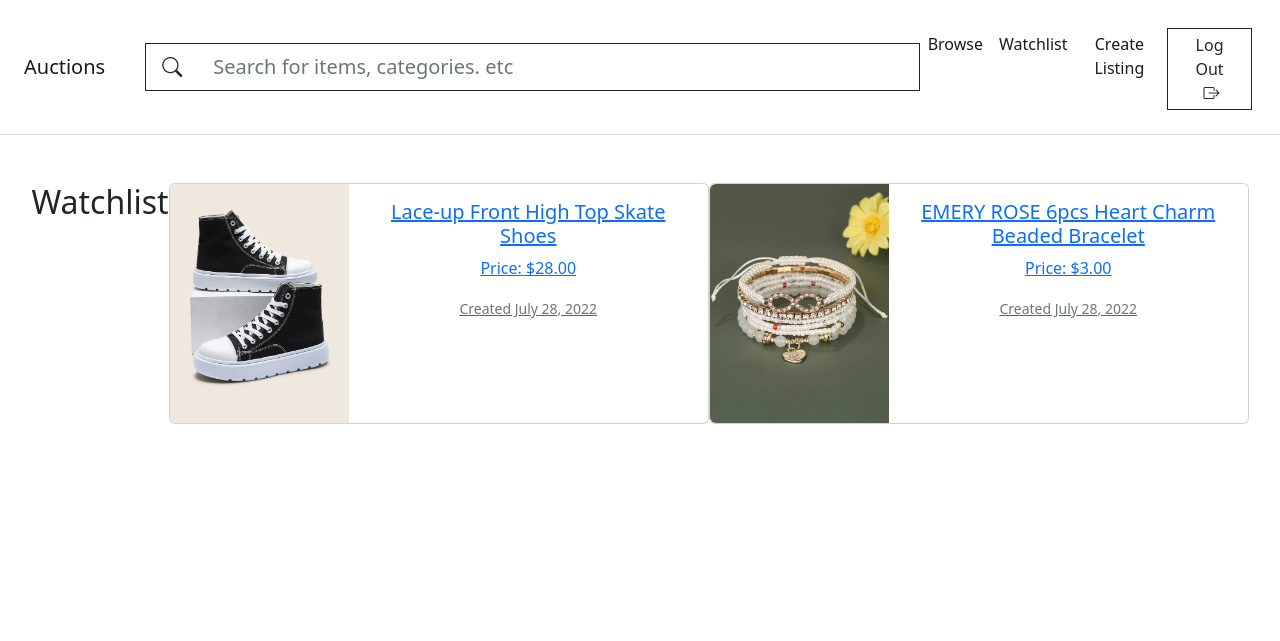
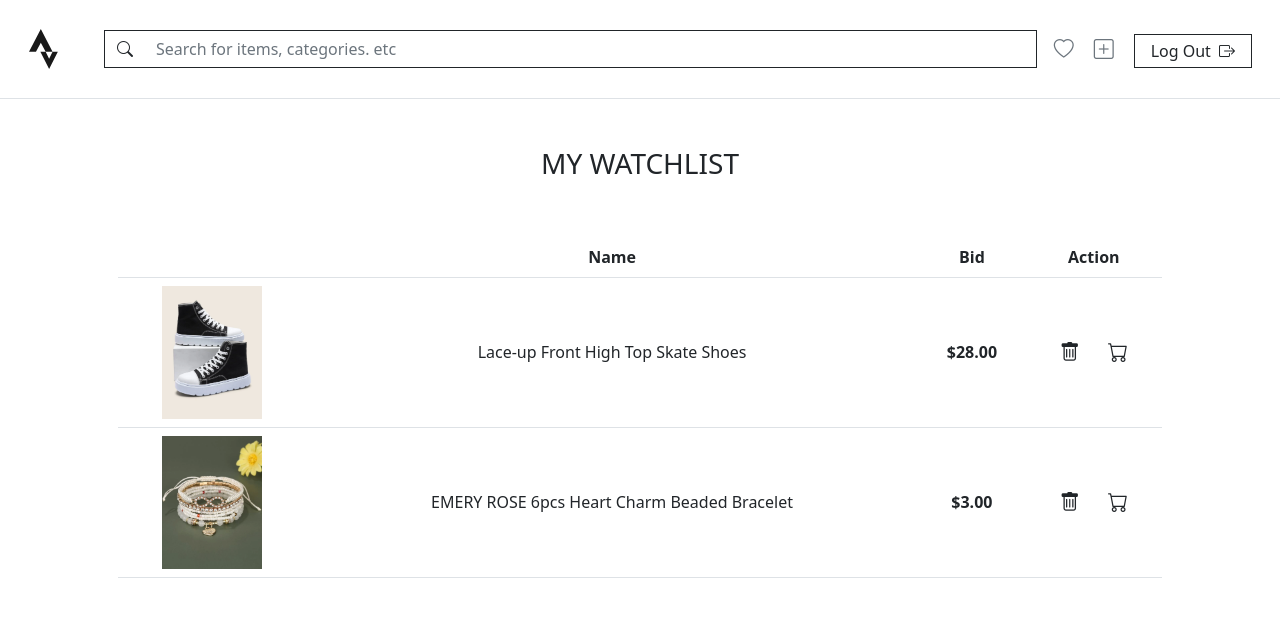
Before and after one commit to craftzmask/E-commerce, a Django app: page /watchlist/view in a window 1280 px wide. Shown: the top 641 px of the page. Run offline with Django 3.2, Linux system fonts and the light colour scheme; a user stored in the database is signed in; data comes from the database, SQL or seed files in the repository; both versions use the stored data as it was after the commit; some libraries are stand-ins or nearby versions.

Commit message:
done style

```diff
--- a/auctions/forms.py
+++ b/auctions/forms.py
@@ -38,11 +38,31 @@ class RegisterForm(forms.Form):
 
 class ListingForm(ModelForm):
     template_name = 'auctions/snippets/form.html'
-    category = forms.ModelChoiceField(queryset=Category.objects.all())
+    category = forms.ModelChoiceField(queryset=Category.objects.all(), initial='', widget=forms.Select(attrs={
+        'class': style + " form-select text-start"
+    }))
     class Meta:
         model = Listing
         fields = ['title', 'description', 'starting_bid', 'photo', 'category']
-
+        widgets={
+            'title': forms.TextInput(attrs={
+                'class': style,
+                'placeholder': 'Title',
+            }),
+            'description': forms.Textarea(attrs={
+                'class': style,
+                'style': 'height: 130px',
+                'placeholder': 'Description',
+            }),
+            'starting_bid': forms.NumberInput(attrs={
+                'class': 'form-control rounded-0',
+                'placeholder': 'Enter Bid',
+            }),
+            'photo': forms.ClearableFileInput(attrs={
+                'class': 'form-control rounded-0 shadow-none',
+                'type': 'file'
+            })
+        }
 
 class PlaceBidForm(ModelForm):
     template_name = 'auctions/snippets/form.html'
--- a/auctions/templates/auctions/layout.html
+++ b/auctions/templates/auctions/layout.html
@@ -11,16 +11,20 @@
     <body class="vh-100">
 
         <!-- Navbar -->
-        <nav class="navbar navbar-expand-lg bg-white navbar-white border-bottom p-0">
+        <nav class="navbar navbar-white navbar-expand-lg bg-white border-bottom p-0">
             <div class="container-fluid p-4">
                 <button class="navbar-toggler" type="button" data-bs-toggle="collapse" data-bs-target="#navbar">
                     <span class="navbar-toggler-icon"></span>
                 </button>
 
-                <a class="navbar-brand" href="{% url 'index' %}">Auctions</a>
+                <a class="navbar-brand" href="{% url 'index' %}">
+                    <svg xmlns="http://www.w3.org/2000/svg" width="40" height="40" fill="currentColor" class="bi bi-strava" viewBox="0 0 16 16">
+                        <path d="M6.731 0 2 9.125h2.788L6.73 5.497l1.93 3.628h2.766L6.731 0zm4.694 9.125-1.372 2.756L8.66 9.125H6.547L10.053 16l3.484-6.875h-2.112z"/>
+                    </svg>
+                </a>
 
                 <form class="d-flex flex-fill ms-4 border border-dark w-75" role="search">
-                    <div class="input-group input-group-lg">
+                    <div class="input-group input-group">
                         <i class="bi bi-search input-group-text bg-white border-0"></i>
                         <input type="text" class="form-control border-0 shadow-none" placeholder="Search for items, categories. etc">
                     </div>
@@ -28,30 +32,31 @@
 
                 <div class="collapse navbar-collapse" id="navbar">
                     <ul class="navbar-nav text-center ms-auto">
-                      <li class="nav-item">
-                        <a class="nav-link active" aria-current="page" href="{% url 'view_categories' %}">Browse</a>
-                      </li>
-                      {% if user.is_authenticated %}
-                            <li class="nav-item">
-                                <a class="nav-link active" href="{% url 'view_watchlist' %}">Watchlist</a>
-                            </li>
-                            <li class="nav-item">
-                                <a class="nav-link active" href="{% url 'create_listing' %}">Create Listing</a>
-                            </li>
-                            <li class="nav-item">
-                                <a type="button" class="nav-link link-dark btn btn-outline-dark rounded-0 mt-1 mx-1 py-1 px-3" href="{% url 'logout' %}">
+                        <li class="nav-item fs-5 me-1">
+                            <a class="nav-link active link-secondary" href="{% url 'view_watchlist' %}">
+                                <i class="bi bi-heart"></i>
+                            </a>
+                        </li>
+                        <li class="nav-item fs-5 me-1">
+                            <a class="nav-link active link-secondary" href="{% url 'create_listing' %}">
+                                <i class="bi bi-plus-square"></i>
+                            </a>
+                        </li>
+                        {% if user.is_authenticated %}
+                            <li class="nav-item ms-1">
+                                <a type="button" class="nav-link link-dark btn btn-outline-dark rounded-0 mt-2 mx-1 py-1 px-3" href="{% url 'logout' %}">
                                     Log Out
                                     <i class="bi bi-box-arrow-right ms-1"></i>
                                 </a>
                             </li>
                         {% else %}
                             <li class="nav-item">
-                                <a type="button" class="nav-link link-dark btn btn-outline-dark rounded-0 mt-1 mx-1 py-1 px-3" href="{% url 'login' %}">
+                                <a type="button" class="nav-link link-dark btn btn-outline-dark rounded-0 mt-2 mx-1 py-1 px-3" href="{% url 'login' %}">
                                     Login
                                 </a>
                             </li>
                             <li class="nav-item">
-                                <a type="button" class="nav-link btn btn-dark text-white rounded-0 mt-1 mx-1 py-1 px-3" href="{% url 'register' %}">
+                                <a type="button" class="nav-link btn btn-dark text-white rounded-0 mt-2 mx-1 py-1 px-3" href="{% url 'register' %}">
                                     Register
                                 </a>
                             </li>
@@ -61,9 +66,11 @@
             </div>
         </nav>
 
+        {% block nav %}{% endblock  %}
+
         <!-- Main -->
         {% if messages %}
-            <ul class="messages list-unstyled">
+            <ul class="messages text-center list-unstyled">
                 {% for message in messages %}
                 <li{% if message.tags %} class="{{ message.tags }}"{% endif %} role="alert">
                     {{ message }}
@@ -72,9 +79,8 @@
             </ul>
         {% endif %}
 
-        <div class="container-fluid text-center pt-5 d-flex justify-content-center">
-            {% block body %}
-            {% endblock %}
+        <div class="container text-center p-5 d-flex justify-content-center">
+            {% block body %}{% endblock %}
         </div>
 
         <!-- Footer -->
--- a/auctions/templates/auctions/watchlist/view.html
+++ b/auctions/templates/auctions/watchlist/view.html
@@ -1,28 +1,42 @@
 {% extends "auctions/layout.html" %}
 
 {% block body %}
-    <h2>Watchlist</h2>
-
-    {% for listing in listings %}
-        <a href="{% url 'view_listing' listing.id %}">
-            <div class="card mb-3" style="max-width: 540px;">
-                <div class="row g-0">
-                    <div class="col-md-4">
-                        {% if listing.photo %}
-                            <img src="{{ listing.photo.url }}" class="img-fluid rounded-start" alt="listing.title">
-                        {% endif %}
-                    </div>
-                    <div class="col-md-8">
-                        <div class="card-body">
-                            <h5 class="card-title">{{ listing.title }}</h5>
-                            <p class="card-text">Price: ${{ listing.starting_bid }}</p>
-                            <p class="card-text"><small class="text-muted">Created {{ listing.created_at }}</small></p>
-                        </div>
-                    </div>
-                </div>
+    <div class="row justify-content-start w-100">
+        <h3>MY WATCHLIST</h3>
+        {% if user.is_authenticated %}
+            <table class="table mt-5">
+                {% if listings %}
+                    <thead>
+                        <tr>
+                            <th scope="col"></th>
+                            <th scope="col">Name</th>
+                            <th scope="col">Bid</th>
+                            <th scope="col">Action</th>
+                        </tr>
+                    </thead>
+                {% endif %}
+                <tbody>
+                    {% for listing in listings %}
+                        <tr>
+                            <td><img src={{ listing.photo.url }} width="100"></td>
+                            <td class="align-middle">{{ listing.title }}</td>
+                            <td class="fw-semibold align-middle">${{ listing.starting_bid }}</td>
+                            <td class="align-middle">
+                                <a href="{% url 'remove_watchlist' listing.id %}" class="text-dark"><i class="fs-5 me-4 bi bi-trash"></i></a>
+                                <a href="" class="text-dark"><i class="fs-5 bi bi-cart"></i></a>
+                            </td>
+                        </tr>
+                    {% empty %}
+                        <small class="text-black-50">It is empty here.</small>
+                    {% endfor %}
+                </tbody>
+            </table>
+        {% else %}
+            <div>
+                <small class="text-black-50">It is empty here.</small>
+                <p class="fw-bold fs-5 mt-3 ">Already have items saved?</p>
+                <a href="{% url 'login' %}" class="btn btn-dark mt-2 py-2 w-25">Login</a>
             </div>
-        </a>
-    {% empty %}
-        <p>No Watchlist</p>
-    {% endfor %}
+        {% endif %}
+    </div>
 {% endblock %}
--- a/auctions/urls.py
+++ b/auctions/urls.py
@@ -16,7 +16,7 @@ urlpatterns = [
     path('listings/view/<int:listing_id>', views.view_listing, name='view_listing'),
     path('listings/close/<int:listing_id>', views.close_listing, name='close_listing'),
     path('listings/place-bid/<int:listing_id>', views.place_bid, name='place_bid'),
-    path('categories/', views.view_categories, name='view_categories'),
+    path('listings/watchlist/remove/<int:listing_id>', views.remove_watchlist_from_listing, name='remove_watchlist_from_listing'),
     path('categories/view-listings/<int:category_id>', views.view_listings_category, name='view_listings_category'),
     path('comments/add/<int:listing_id>', views.add_comment, name='add_comment')
 ]
--- a/auctions/views.py
+++ b/auctions/views.py
@@ -10,7 +10,8 @@ from .forms import *
 
 def index(request):
     return render(request, 'auctions/index.html', {
-        'listings': Listing.objects.all()
+        'listings': Listing.objects.all(),
+        'categories': Category.objects.all()
     })
 
 
@@ -129,17 +130,13 @@ def view_listing(request, listing_id, place_bid_form=PlaceBidForm(), comment_for
     })
 
 
-def view_categories(request):
-    return render(request, 'auctions/categories/view.html', {
-        'categories': Category.objects.all()
-    })
-
 def view_listings_category(request, category_id):
     category = Category.objects.get(pk=category_id)
     listings = Listing.objects.filter(category=category)
     return render(request, 'auctions/categories/view_listings.html', {
         'category': category,
-        'listings': listings
+        'listings': listings,
+        'categories': Category.objects.all()
     })
 
 
@@ -160,20 +157,27 @@ def add_watchlist(request, listing_id):
     return redirect('view_listing', listing_id=listing_id)
 
 
-@login_required
 def view_watchlist(request):
-    watchlist = request.user.watchlist.all()
-    listings = [w.listing for w in watchlist]
+    listings = []
+    if request.user.is_authenticated:
+        watchlist = request.user.watchlist.all()
+        listings = [w.listing for w in watchlist]
+
     return render(request, 'auctions/watchlist/view.html', {
         'listings': listings
     })
-
 
 @login_required
 def remove_watchlist(request, listing_id):
     listing = Listing.objects.get(pk=listing_id)
     request.user.watchlist.filter(listing=listing).delete()
+    return redirect('view_watchlist')
 
+
+@login_required
+def remove_watchlist_from_listing(request, listing_id):
+    listing = Listing.objects.get(pk=listing_id)
+    request.user.watchlist.filter(listing=listing).delete()
     return redirect('view_listing', listing_id=listing_id)
 
 
```
Also changed, not shown: auctions/templates/auctions/categories/view.html (deleted, +0 -10 lines), auctions/templates/auctions/categories/view_listings.html (+19 -2 lines), auctions/templates/auctions/index.html (+16 -1 lines), auctions/templates/auctions/listings/create.html (+31 -10 lines), auctions/templates/auctions/listings/view.html (+7 -7 lines), auctions/templates/auctions/snippets/display-items.html (+8 -15 lines), db.sqlite3, media/images/listing-photos/EMERY_ROSE_6pcs_Heart_Charm_Beaded_Bracelet_.webp (added), media/images/listing-photos/Lace-up_Front_High_Top_Skate_Shoes_.webp (added), media/images/listing-photos/SHEIN_Cuffed_Batwing_Sleeve_Grid_Shirt_.webp (added), media/images/listing-photos/SHEIN_PETITE_Pocket_Patched_Button_Front_Roll_Up_Sleeve_Shirt_.webp (added), media/images/listing-photos/Slant_Pocket_Cargo_Pants_.webp (added), media/images/listing-photos/sneaker.webp (added), media/images/listing-photos/white.webp (added).
